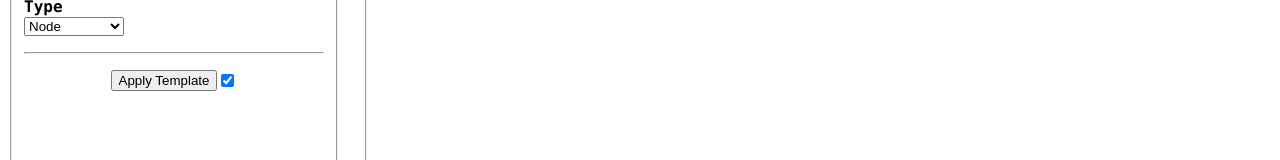
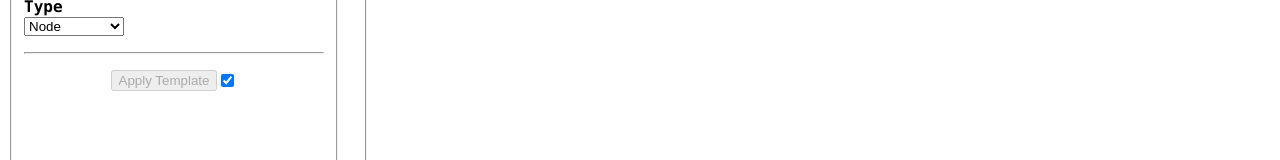
Before and after one commit to chris-c-mcintyre/rous, a website: page templates/color/index.html in a window 1280 px wide. Shown: the part 363-523 px from the top of the page. Drawn offline with Linux system fonts and the light colour scheme; a script that the page names is missing.

Commit message:
Apply Template action button disabled by default to adhere to checkbox expectation.

```diff
--- a/templates/color/index.html
+++ b/templates/color/index.html
@@ -38,7 +38,7 @@
 
           <p class="flex center">
 
-            <button id="color-config-minimap-apply" onclick="applyColorElement();">Apply Template</button>  <input id="color-config-minimap-apply-toggle" type="checkbox" onclick="applyColorElement(); document.getElementById('color-config-minimap-apply').disabled = !(document.getElementById('color-config-minimap-apply').disabled);" checked>
+            <button id="color-config-minimap-apply" onclick="applyColorElement();" disabled>Apply Template</button>  <input id="color-config-minimap-apply-toggle" type="checkbox" onclick="applyColorElement(); document.getElementById('color-config-minimap-apply').disabled = !(document.getElementById('color-config-minimap-apply').disabled);" checked>
 
           </p>
 
```
